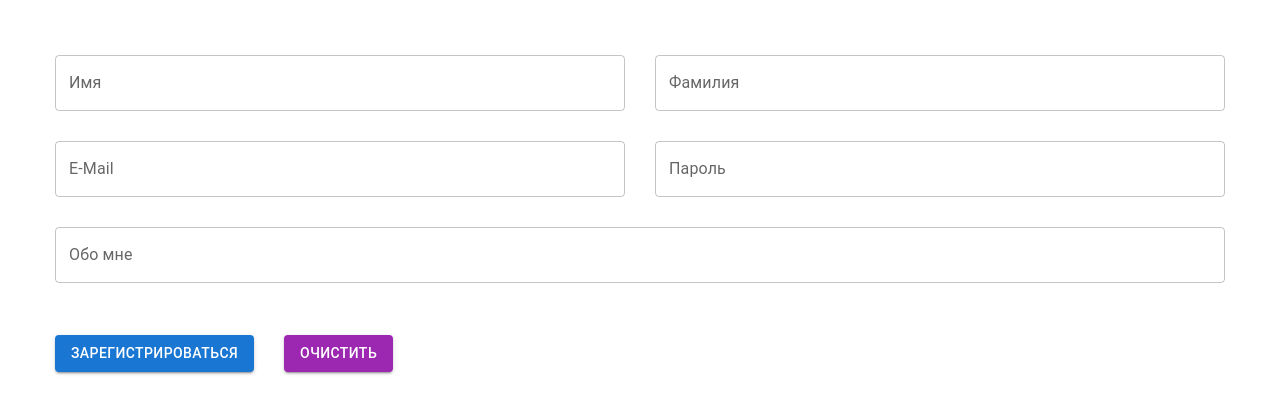
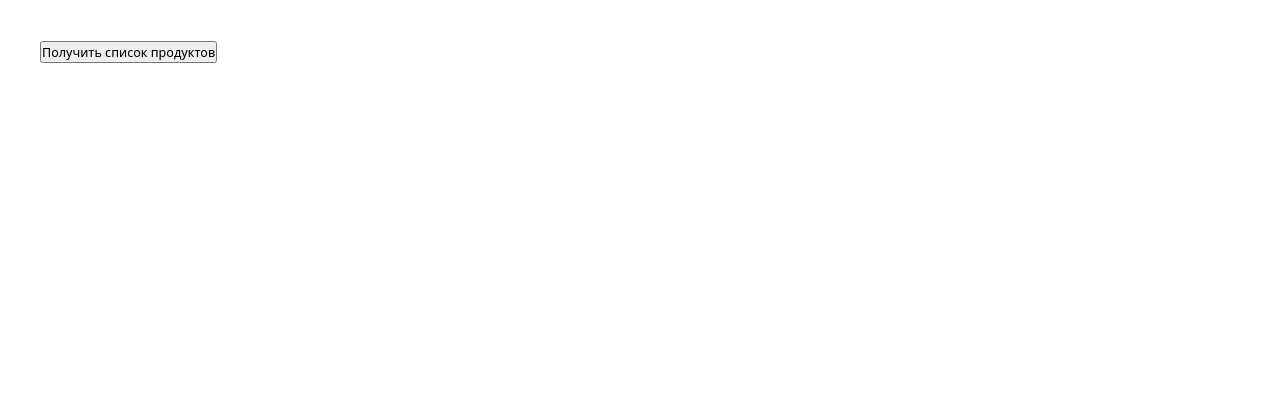
Before and after one commit to BRAUZER06/archakov-tutorials, a React (Create React App) app: page / in a window 1280 px wide. Shown: the top 414 px of the page. Built offline with nearby package versions, Linux system fonts and the light colour scheme.

Commit message:
Сделал урок №9

```diff
--- a/src/index.js
+++ b/src/index.js
@@ -9,8 +9,8 @@ import './index.css';
 // import App from './tutorial-5/App';
 // import App from './tutorial-6/App';
 // import App from './tutorial-7/App';
-import App from './tutorial-8/App';
-
+// import App from './tutorial-8/App';
+import App from './tutorial-9/App';
 
 ReactDOM.render(
     <React.StrictMode>
--- /dev/null
+++ b/src/tutorial-9/App.js
@@ -0,0 +1,37 @@
+import React from 'react';
+import '../index.css';
+
+const App = () => {
+    const [products, setProducts] = React.useState([]);
+
+    // const getUsers = () => {
+    //     setProducts([{ id: 1, name: 'первый' }]);
+    //     fetch('https://61464fc88f2f4e001730402e.mockapi.io/items').then(res => res.json()).then(data => setProducts(data))
+    // };
+
+    const getProducts = async () => {
+        try {
+            const response = await fetch('https://61464fc88f2f4e001730402e.mockapi.io/items');
+            const data = await response.json();
+            setProducts(data);
+        } catch (error) {
+            alert('Ошибка при запросе данных');
+            console.error(error);
+        }
+    };
+
+    return (
+        <div>
+            <button onClick={getProducts} style={{ marginBottom: '20px', cursor: 'pointer' }}>
+                Получить список продуктов
+            </button>
+            <ul>
+                {products.map((product) => {
+                    return <li key={product.id}>{product.title}</li>;
+                })}
+            </ul>
+        </div>
+    );
+};
+
+export default App;
```
